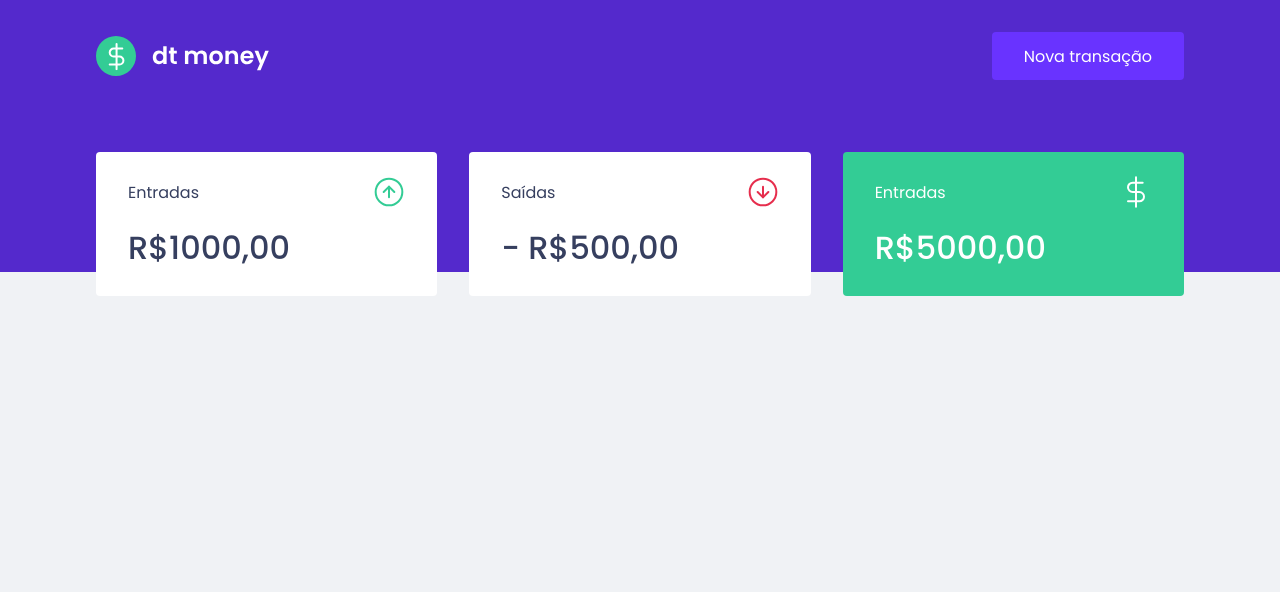
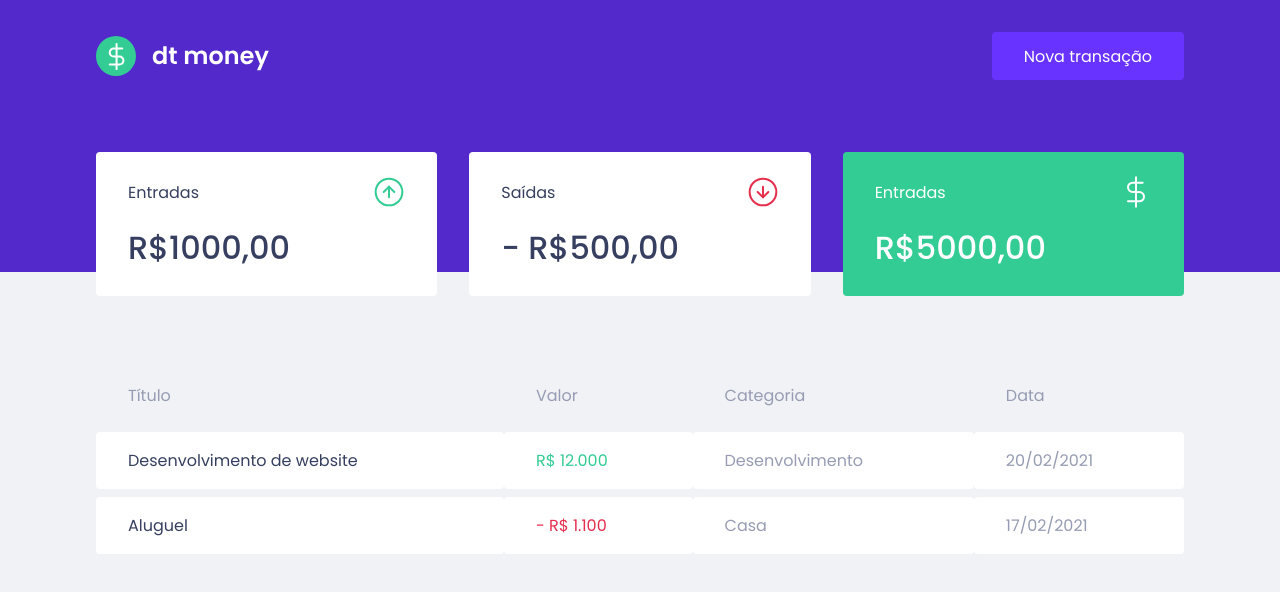
Before and after one commit to brunotoresan/dtmoney, a React (Create React App) app: page / in a window 1280 px wide. Shown: the top 592 px of the page. Built offline with nearby package versions, Linux system fonts and the light colour scheme.

Commit message:
TransactionTable

```diff
--- a/src/components/Dashboard/index.tsx
+++ b/src/components/Dashboard/index.tsx
@@ -1,10 +1,12 @@
 import { Container } from './styles'
 import { Summary } from '../Summary'
+import { TransactionsTable } from '../TransactionTable'
 
 export function Dashboard() {
     return (
         <Container>
             <Summary />
+            <TransactionsTable />
         </Container>
     )
 }
--- /dev/null
+++ b/src/components/TransactionTable/index.tsx
@@ -0,0 +1,31 @@
+import { Container } from "./styles";
+
+export function TransactionsTable() {
+    return (
+        <Container>
+            <table>
+                <tr>
+                    <th>Título</th>
+                    <th>Valor</th>
+                    <th>Categoria</th>
+                    <th>Data</th>
+                </tr>
+
+                <tbody>
+                    <tr>
+                        <td>Desenvolvimento de website</td>
+                        <td className="deposit">R$ 12.000</td>
+                        <td>Desenvolvimento</td>
+                        <td>20/02/2021</td>
+                    </tr>
+                    <tr>
+                        <td>Aluguel</td>
+                        <td className="withdraw">- R$ 1.100</td>
+                        <td>Casa</td>
+                        <td>17/02/2021</td>
+                    </tr>
+                </tbody>
+            </table>
+        </Container>
+    )
+}
--- /dev/null
+++ b/src/components/TransactionTable/styles.ts
@@ -0,0 +1,38 @@
+import styled from 'styled-components';
+
+export const Container = styled.div`
+    margin-top: 4rem;
+
+    table {
+        width: 100%;
+        border-spacing: 0 0.5rem;
+
+        th {
+            color: var(--text-body);
+            font-weight: 400;
+            padding: 1rem 2rem;
+            text-align: left;
+            line-height: 1.5rem;
+        }
+
+        td {
+            padding: 1rem 2rem;
+            border: 0;
+            background: var(--shape);
+            color: var(--text-body);
+            border-radius: 0.25rem;
+
+            &:first-child {
+                color: var(--text-title);
+            }
+
+            &.deposit {
+                color: var(--green)
+            }
+
+            &.withdraw {
+                color: var(--red);
+            }
+        }
+    }
+`;
```
